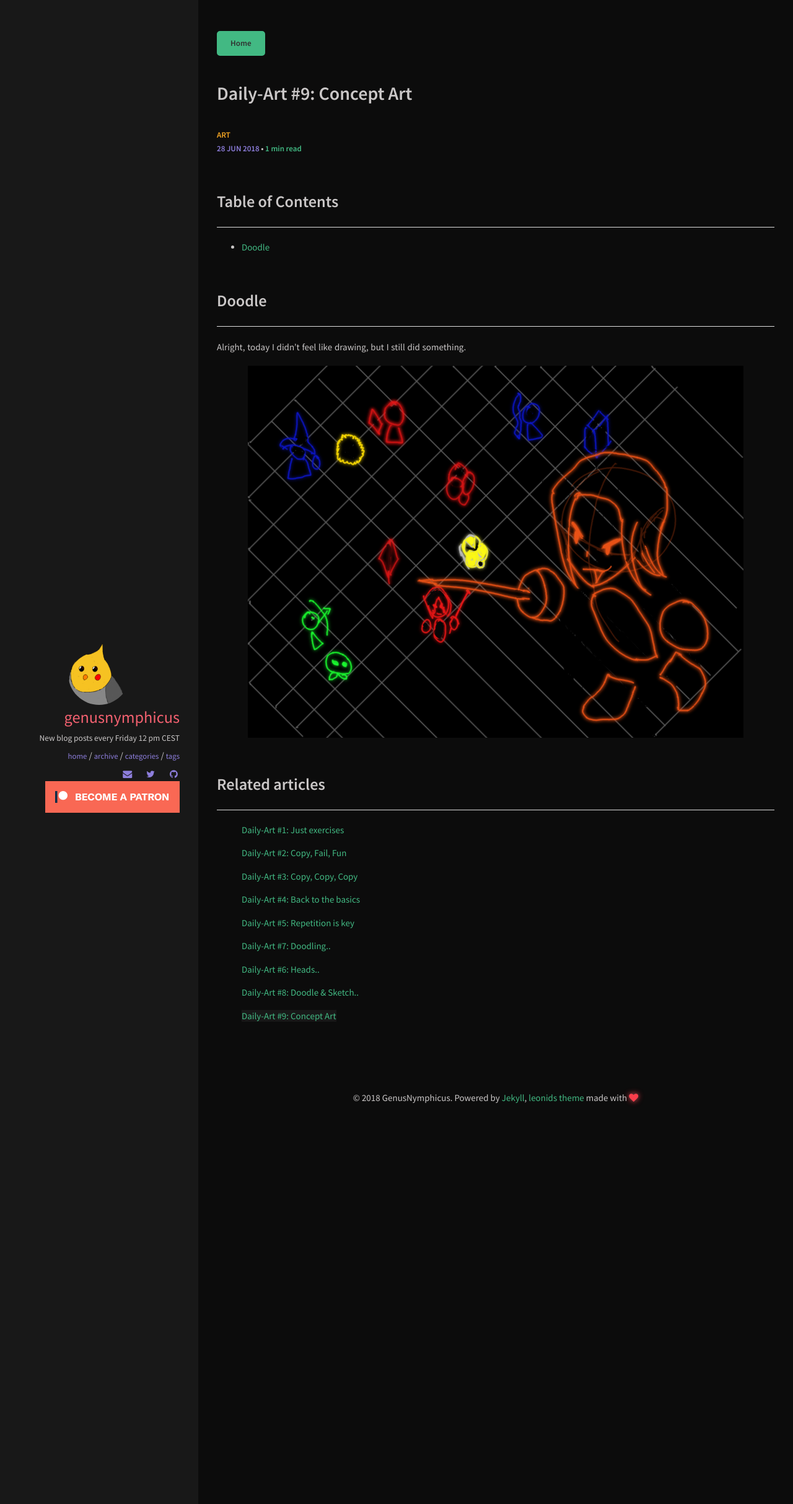
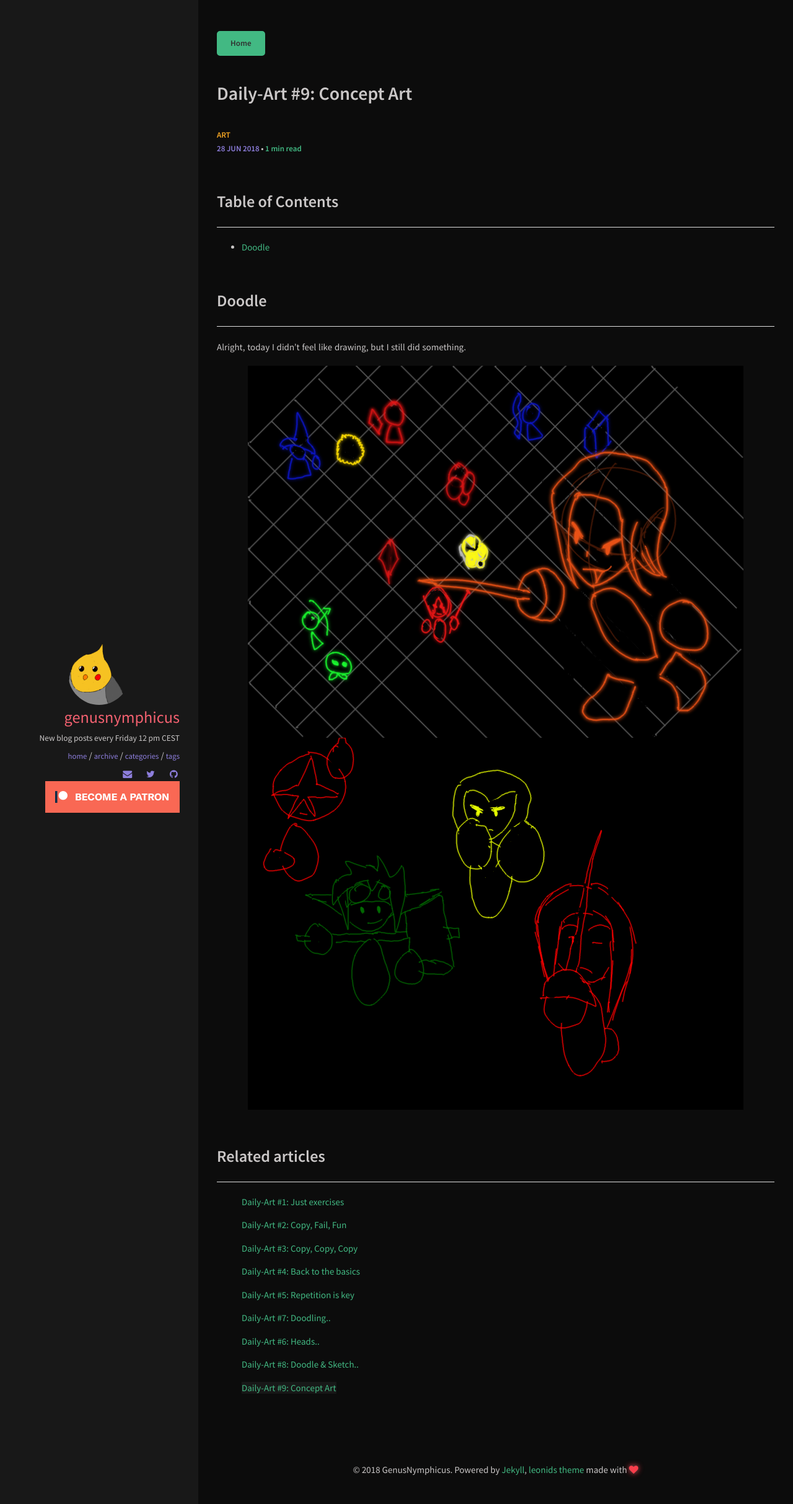
Before and after one commit to KevinThielen/KevinThielen.github.io, a Jekyll site: the page built from _posts/2018-06-28-DailyArt9.md, in a window 1280 px wide. Shown: the whole page at 62% size. Built offline with Jekyll 4.4.1, drawn with Linux system fonts in a browser that asks for light colours; comment, search, counter and statistics services are not loaded.

Commit message:
added day8 & day9

```diff
--- a/_posts/2018-06-28-DailyArt9.md
+++ b/_posts/2018-06-28-DailyArt9.md
@@ -18,3 +18,4 @@ comments: true
 Alright, today I didn't feel like drawing, but I still did something.
 
 ![doodle](/img/DailyArt/day9/concept.png)
+![doodle](/img/DailyArt/day9/concept2.png)
```
Also changed, not shown: img/DailyArt/day9/concept2.png (added).
